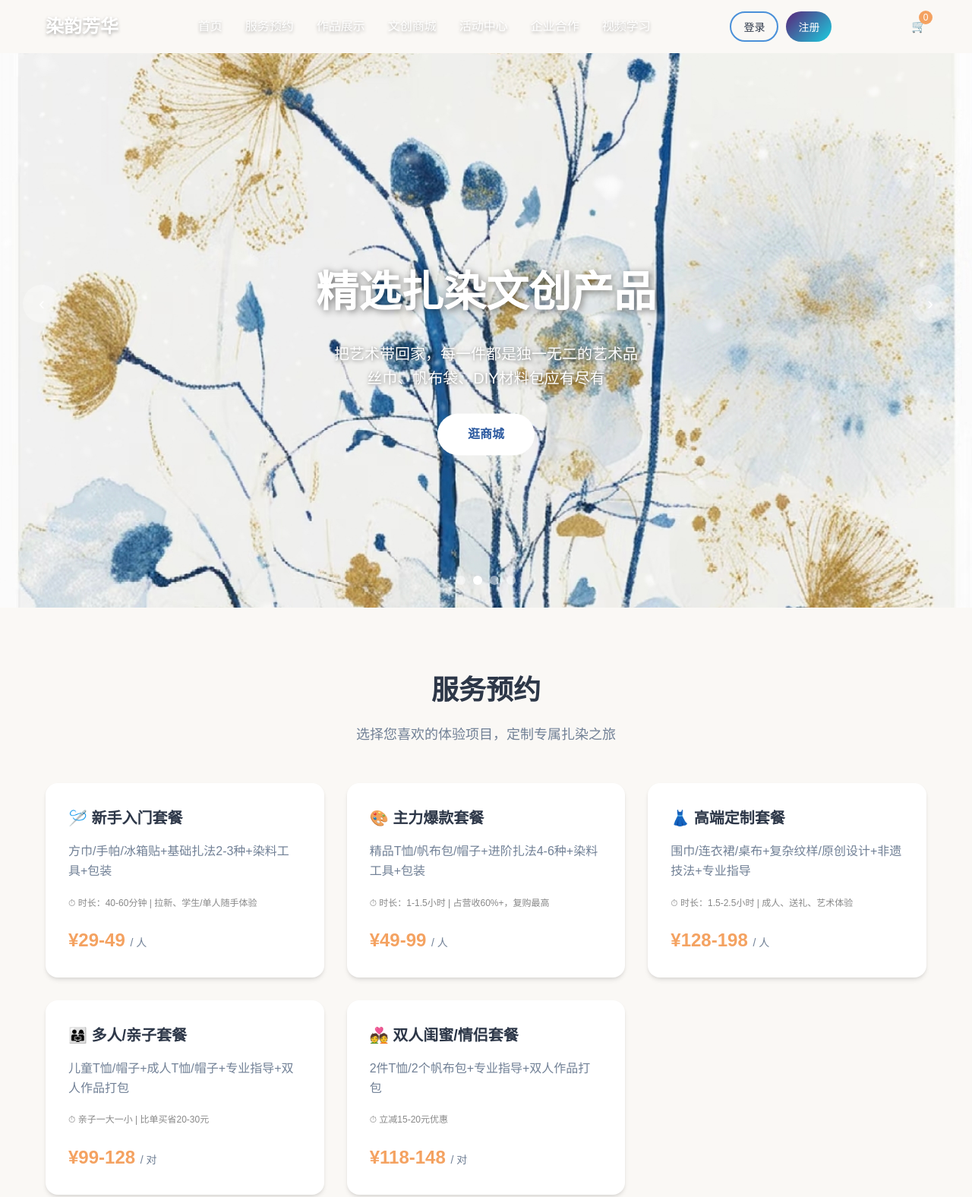
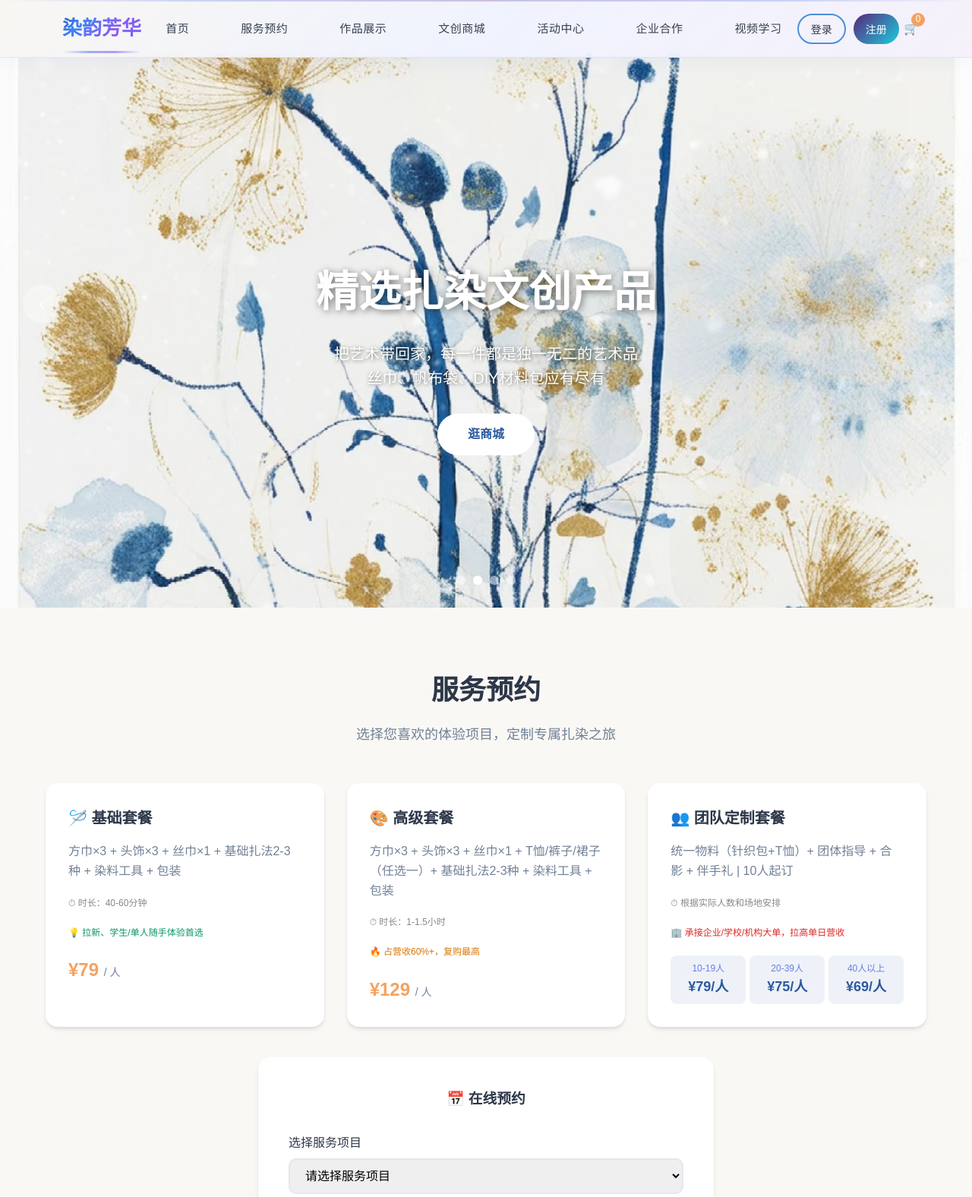
Before and after one commit to nothing724/tie-dye, a plain HTML site: page index.html in a window 1280 px wide. Shown: the top 1576 px of the page at 76% size. Drawn offline with Linux system fonts and the light colour scheme.

Commit message:
优化导航栏设计，添加简约装饰元素

```diff
--- a/index.html
+++ b/index.html
@@ -44,65 +44,175 @@
             top: 0;
             left: 0;
             right: 0;
-            background: transparent;
+            background: linear-gradient(135deg, rgba(248, 246, 242, 0.95) 0%, rgba(238, 242, 255, 0.9) 50%, rgba(245, 240, 250, 0.95) 100%);
+            backdrop-filter: blur(20px);
             z-index: 1000;
-            transition: background 0.3s ease;
+            transition: all 0.4s cubic-bezier(0.4, 0, 0.2, 1);
+            border-bottom: 1px solid rgba(102, 126, 234, 0.15);
+            box-shadow: 0 4px 30px rgba(102, 126, 234, 0.08);
+        }
+
+        nav::before {
+            content: '';
+            position: absolute;
+            top: 0;
+            left: 0;
+            right: 0;
+            height: 2px;
+            background: linear-gradient(90deg, transparent 0%, rgba(102, 126, 234, 0.3) 20%, rgba(118, 75, 162, 0.3) 50%, rgba(102, 126, 234, 0.3) 80%, transparent 100%);
         }
 
         nav.scrolled {
-            background: rgba(255, 255, 255, 0.95);
-            backdrop-filter: blur(10px);
-            box-shadow: var(--shadow);
+            background: linear-gradient(135deg, rgba(255, 255, 255, 0.98) 0%, rgba(248, 250, 255, 0.98) 100%);
+            backdrop-filter: blur(20px);
+            box-shadow: 0 8px 35px rgba(102, 126, 234, 0.12);
+            border-bottom: 1px solid rgba(102, 126, 234, 0.2);
+        }
+
+        nav.scrolled::before {
+            height: 3px;
+            background: linear-gradient(90deg, transparent 0%, rgba(102, 126, 234, 0.5) 20%, rgba(118, 75, 162, 0.5) 50%, rgba(102, 126, 234, 0.5) 80%, transparent 100%);
         }
 
         nav .container {
             display: flex;
             justify-content: space-between;
             align-items: center;
-            height: 70px;
+            height: 75px;
+            padding: 0 30px;
         }
 
         .logo {
-            font-size: 24px;
+            font-size: 26px;
             font-weight: bold;
-            color: white;
-            text-shadow: 0 2px 4px rgba(0,0,0,0.3);
-        }
-
-        nav.scrolled .logo {
-            background: var(--gradient-indigo);
+            background: linear-gradient(135deg, #1e40af 0%, #3b82f6 30%, #8b5cf6 60%, #6366f1 100%);
             -webkit-background-clip: text;
             -webkit-text-fill-color: transparent;
             background-clip: text;
-            text-shadow: none;
+            position: relative;
+            padding: 8px 12px;
+            border-radius: 10px;
+            transition: all 0.3s ease;
+        }
+
+        .logo:hover {
+            background: linear-gradient(135deg, #1e40af 0%, #3b82f6 30%, #8b5cf6 60%, #6366f1 100%);
+            -webkit-background-clip: text;
+            -webkit-text-fill-color: transparent;
+            background-clip: text;
+            transform: translateY(-1px);
+        }
+
+        .logo::before {
+            content: '';
+            position: absolute;
+            top: 0;
+            left: 0;
+            right: 0;
+            bottom: 0;
+            background: linear-gradient(135deg, rgba(102, 126, 234, 0.1) 0%, rgba(139, 92, 246, 0.1) 100%);
+            border-radius: 10px;
+            opacity: 0;
+            transition: opacity 0.3s ease;
+        }
+
+        .logo:hover::before {
+            opacity: 1;
+        }
+
+        .logo::after {
+            content: '';
+            position: absolute;
+            bottom: -4px;
+            left: 10%;
+            width: 80%;
+            height: 3px;
+            background: linear-gradient(90deg, transparent, rgba(102, 126, 234, 0.6), rgba(139, 92, 246, 0.6), transparent);
+            border-radius: 2px;
+            transition: all 0.3s ease;
+        }
+
+        .logo:hover::after {
+            height: 4px;
+            background: linear-gradient(90deg, transparent, rgba(59, 130, 246, 0.8), rgba(139, 92, 246, 0.8), transparent);
+        }
+
+        nav.scrolled .logo {
+            background: linear-gradient(135deg, #1e40af 0%, #3b82f6 30%, #8b5cf6 60%, #6366f1 100%);
+            -webkit-background-clip: text;
+            -webkit-text-fill-color: transparent;
+            background-clip: text;
         }
 
         .nav-links {
             display: flex;
-            gap: 30px;
+            gap: 40px;
             list-style: none;
+            padding: 0;
+        }
+
+        .nav-links li {
+            position: relative;
         }
 
         .nav-links a {
             text-decoration: none;
-            color: white;
-            text-shadow: 0 2px 4px rgba(0,0,0,0.3);
+            color: #374151;
             font-weight: 500;
-            transition: color 0.3s;
+            font-size: 15px;
+            transition: all 0.3s cubic-bezier(0.4, 0, 0.2, 1);
             cursor: pointer;
+            position: relative;
+            padding: 10px 14px;
+            border-radius: 8px;
+            letter-spacing: 0.5px;
+        }
+
+        .nav-links a::before {
+            content: '';
+            position: absolute;
+            top: 0;
+            left: 0;
+            right: 0;
+            bottom: 0;
+            background: linear-gradient(135deg, rgba(59, 130, 246, 0.08) 0%, rgba(139, 92, 246, 0.08) 100%);
+            border-radius: 8px;
+            opacity: 0;
+            transition: opacity 0.3s ease;
+        }
+
+        .nav-links a:hover::before {
+            opacity: 1;
+        }
+
+        .nav-links a::after {
+            content: '';
+            position: absolute;
+            bottom: 6px;
+            left: 50%;
+            width: 0;
+            height: 2px;
+            background: linear-gradient(90deg, #3b82f6, #8b5cf6);
+            transition: all 0.3s cubic-bezier(0.4, 0, 0.2, 1);
+            transform: translateX(-50%);
+            border-radius: 1px;
         }
 
         .nav-links a:hover {
-            color: #ffd700;
+            color: #1e40af;
+            transform: translateY(-1px);
+        }
+
+        .nav-links a:hover::after {
+            width: 60%;
         }
 
         nav.scrolled .nav-links a {
-            color: var(--text);
-            text-shadow: none;
+            color: #374151;
         }
 
         nav.scrolled .nav-links a:hover {
-            color: var(--secondary);
+            color: #1e40af;
         }
 
         .hero {
@@ -1256,34 +1366,38 @@
 
             <div class="services-grid">
                 <div class="service-card">
-                    <h3>🪡 新手入门套餐</h3>
-                    <p>方巾/手帕/冰箱贴+基础扎法2-3种+染料工具+包装</p>
-                    <p style="font-size: 12px; color: #888; margin-top: 5px;">⏱ 时长：40-60分钟 | 拉新、学生/单人随手体验</p>
-                    <div class="price">¥29-49 <span>/ 人</span></div>
+                    <h3>🪡 基础套餐</h3>
+                    <p>方巾×3 + 头饰×3 + 丝巾×1 + 基础扎法2-3种 + 染料工具 + 包装</p>
+                    <p style="font-size: 12px; color: #888; margin-top: 5px;">⏱ 时长：40-60分钟</p>
+                    <p style="font-size: 12px; color: #059669; margin-top: 5px;">💡 拉新、学生/单人随手体验首选</p>
+                    <div class="price">¥79 <span>/ 人</span></div>
                 </div>
                 <div class="service-card">
-                    <h3>🎨 主力爆款套餐</h3>
-                    <p>精品T恤/帆布包/帽子+进阶扎法4-6种+染料工具+包装</p>
-                    <p style="font-size: 12px; color: #888; margin-top: 5px;">⏱ 时长：1-1.5小时 | 占营收60%+，复购最高</p>
-                    <div class="price">¥49-99 <span>/ 人</span></div>
+                    <h3>🎨 高级套餐</h3>
+                    <p>方巾×3 + 头饰×3 + 丝巾×1 + T恤/裤子/裙子（任选一）+ 基础扎法2-3种 + 染料工具 + 包装</p>
+                    <p style="font-size: 12px; color: #888; margin-top: 5px;">⏱ 时长：1-1.5小时</p>
+                    <p style="font-size: 12px; color: #d97706; margin-top: 5px;">🔥 占营收60%+，复购最高</p>
+                    <div class="price">¥129 <span>/ 人</span></div>
                 </div>
                 <div class="service-card">
-                    <h3>👗 高端定制套餐</h3>
-                    <p>围巾/连衣裙/桌布+复杂纹样/原创设计+非遗技法+专业指导</p>
-                    <p style="font-size: 12px; color: #888; margin-top: 5px;">⏱ 时长：1.5-2.5小时 | 成人、送礼、艺术体验</p>
-                    <div class="price">¥128-198 <span>/ 人</span></div>
-                </div>
-                <div class="service-card">
-                    <h3>👨‍👩‍👧 多人/亲子套餐</h3>
-                    <p>儿童T恤/帽子+成人T恤/帽子+专业指导+双人作品打包</p>
-                    <p style="font-size: 12px; color: #888; margin-top: 5px;">⏱ 亲子一大一小 | 比单买省20-30元</p>
-                    <div class="price">¥99-128 <span>/ 对</span></div>
-                </div>
-                <div class="service-card">
-                    <h3>💑 双人闺蜜/情侣套餐</h3>
-                    <p>2件T恤/2个帆布包+专业指导+双人作品打包</p>
-                    <p style="font-size: 12px; color: #888; margin-top: 5px;">⏱ 立减15-20元优惠</p>
-                    <div class="price">¥118-148 <span>/ 对</span></div>
+                    <h3>👥 团队定制套餐</h3>
+                    <p>统一物料（针织包+T恤）+ 团体指导 + 合影 + 伴手礼 | 10人起订</p>
+                    <p style="font-size: 12px; color: #888; margin-top: 5px;">⏱ 根据实际人数和场地安排</p>
+                    <p style="font-size: 12px; color: #dc2626; margin-top: 5px;">🏢 承接企业/学校/机构大单，拉高单日营收</p>
+                    <div style="display: flex; justify-content: space-between; margin-top: 10px;">
+                        <div style="text-align: center; flex: 1; padding: 8px; background: rgba(44, 90, 160, 0.08); border-radius: 8px;">
+                            <div style="font-size: 12px; color: #667eea;">10-19人</div>
+                            <div style="font-size: 18px; font-weight: bold; color: #2c5aa0;">¥79/人</div>
+                        </div>
+                        <div style="text-align: center; flex: 1; padding: 8px; background: rgba(44, 90, 160, 0.08); border-radius: 8px; margin: 0 5px;">
+                            <div style="font-size: 12px; color: #667eea;">20-39人</div>
+                            <div style="font-size: 18px; font-weight: bold; color: #2c5aa0;">¥75/人</div>
+                        </div>
+                        <div style="text-align: center; flex: 1; padding: 8px; background: rgba(44, 90, 160, 0.08); border-radius: 8px;">
+                            <div style="font-size: 12px; color: #667eea;">40人以上</div>
+                            <div style="font-size: 18px; font-weight: bold; color: #2c5aa0;">¥69/人</div>
+                        </div>
+                    </div>
                 </div>
             </div>
 
@@ -1294,11 +1408,9 @@
                         <label>选择服务项目</label>
                         <select id="serviceSelect" required>
                             <option value="">请选择服务项目</option>
-                            <option value="basic">新手入门套餐 - ¥29-49/人</option>
-                            <option value="popular">主力爆款套餐 - ¥49-99/人</option>
-                            <option value="premium">高端定制套餐 - ¥128-198/人</option>
-                            <option value="family">多人/亲子套餐 - ¥99-128/对</option>
-                            <option value="couple">双人闺蜜/情侣套餐 - ¥118-148/对</option>
+                            <option value="basic">基础套餐 - ¥79/人</option>
+                            <option value="popular">高级套餐 - ¥129/人</option>
+                            <option value="team">团队定制套餐 - ¥69-79/人（10人起）</option>
                         </select>
                     </div>
 
@@ -1954,7 +2066,7 @@
                     </p>
                 </div>
                 <div id="authFormPanel">
-                    <h3 style="text-align: center; margin-bottom: 20px;">欢迎来到扎染坊</h3>
+                    <h3 style="text-align: center; margin-bottom: 20px;">欢迎来到染韵芳华</h3>
                     <div class="tab-buttons">
                         <button class="tab-btn active" id="loginTab" onclick="switchTab('login')">登录</button>
                         <button class="tab-btn" id="registerTab" onclick="switchTab('register')">注册</button>
@@ -2007,7 +2119,7 @@
                 </div>
             </div>
             <div style="border-top: 1px solid #e2e8f0; padding-top: 15px; margin-top: 10px;">
-                <h4 style="text-align: center; margin-bottom: 10px; color: var(--text); font-size: 15px;">关于扎染坊</h4>
+                <h4 style="text-align: center; margin-bottom: 10px; color: var(--text); font-size: 15px;">关于染韵芳华</h4>
                 <p style="color: var(--text-light); font-size: 13px; line-height: 1.8; text-align: center;">
                     「在这里添加扎染坊简介文字，介绍扎染坊的历史、文化背景、特色服务等内容。您可以描述传统扎染技艺的传承、体验项目的特色，或者分享扎染坊的愿景和理念。文字内容将帮助用户更好地了解我们的品牌故事。」
                 </p>
@@ -2453,7 +2565,7 @@
             localStorage.setItem('isLoggedIn', 'true');
 
             closeAuthModal();
-            showSuccess('注册成功!', '欢迎加入扎染坊！');
+            showSuccess('注册成功!', '欢迎加入染韵芳华！');
             updateAuthButtons(true);
         });
 
```
